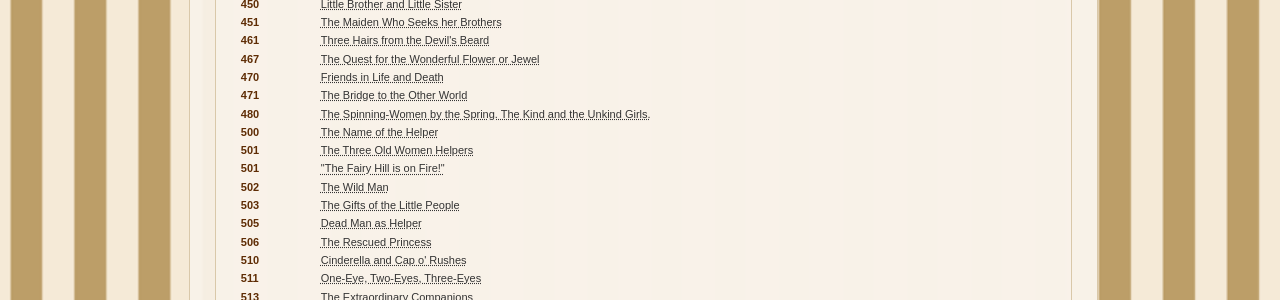
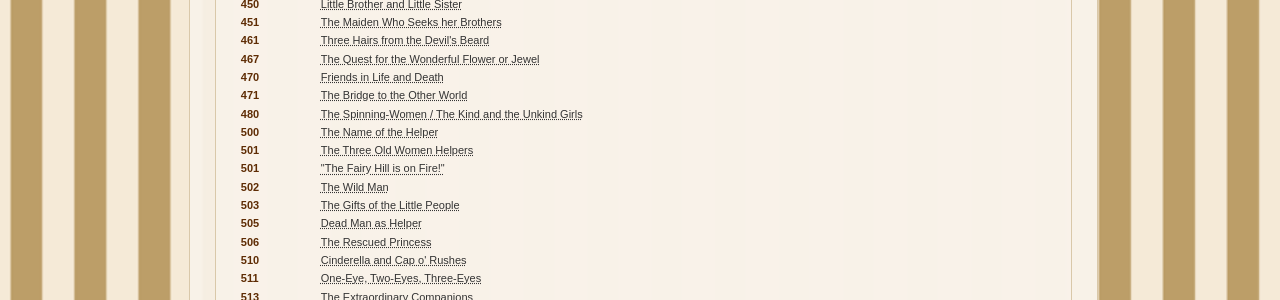
Before and after one commit to johnhopes-collab/grimmsdetectiveagency, a Jekyll site: the page built from archives/at-index.html, in a window 1280 px wide and 900 px high, scrolled down 1869 px. Shown: the part 152-452 px from the top of the window. Built offline with Jekyll 4.4.1, drawn with Linux system fonts in a browser that asks for light colours.

Commit message:
Update at-index.html

```diff
--- a/archives/at-index.html
+++ b/archives/at-index.html
@@ -303,7 +303,7 @@ title: Archives / Aarne-Thompson Index
         <div class="at-index-row"><div class="at-index-number">480
             </div><div class="at-index-name"><span class="at-index-tale" data-tooltip="
                     The real daughter and the stepdaughter by the spring, or the rolling cake.">
-                    The Spinning-Women by the Spring. The Kind and the Unkind Girls.
+                    The Spinning-Women / The Kind and the Unkind Girls
         </span></div></div>
 
         <div class="at-index-row"><div class="at-index-number">500
```
